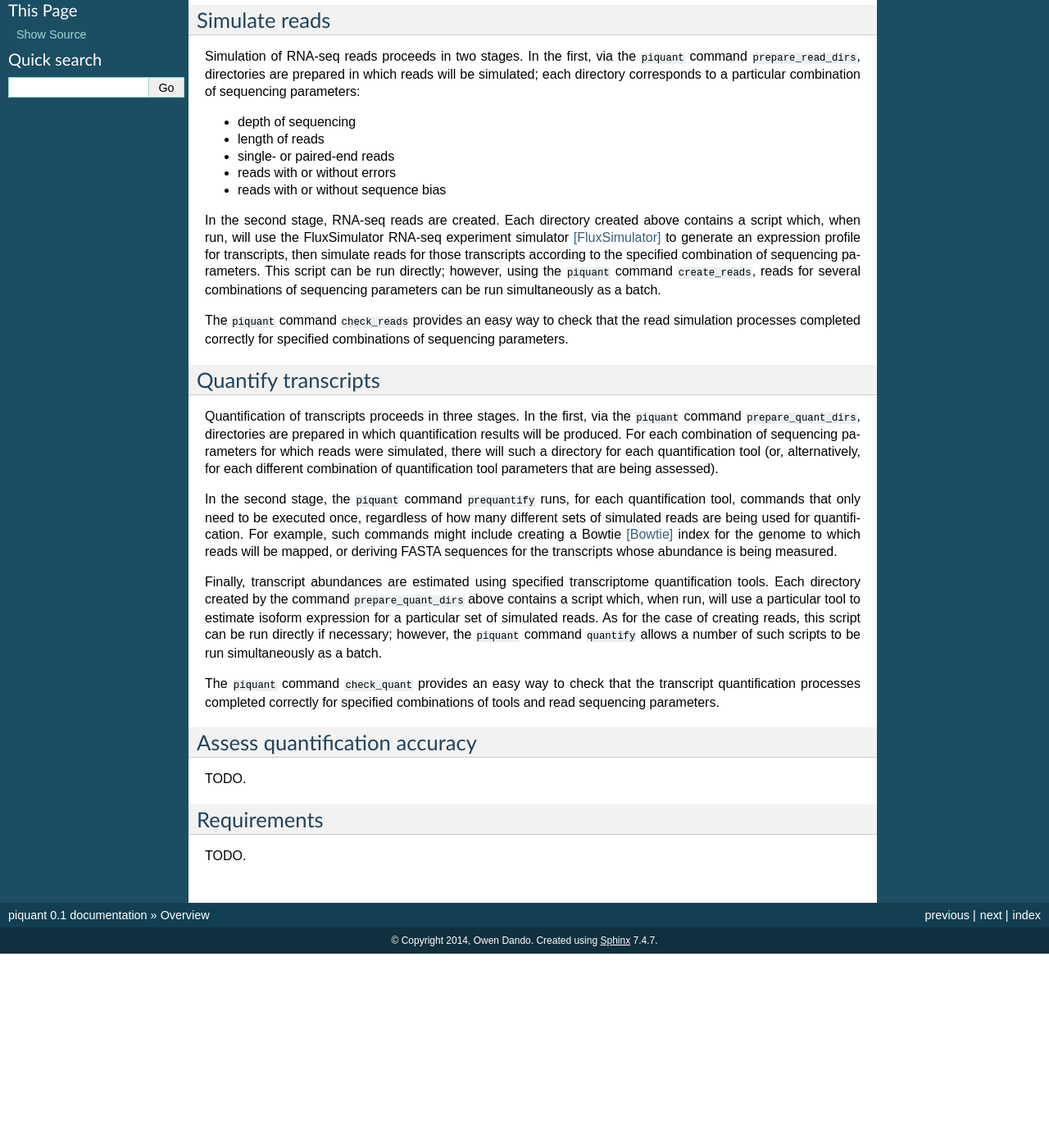
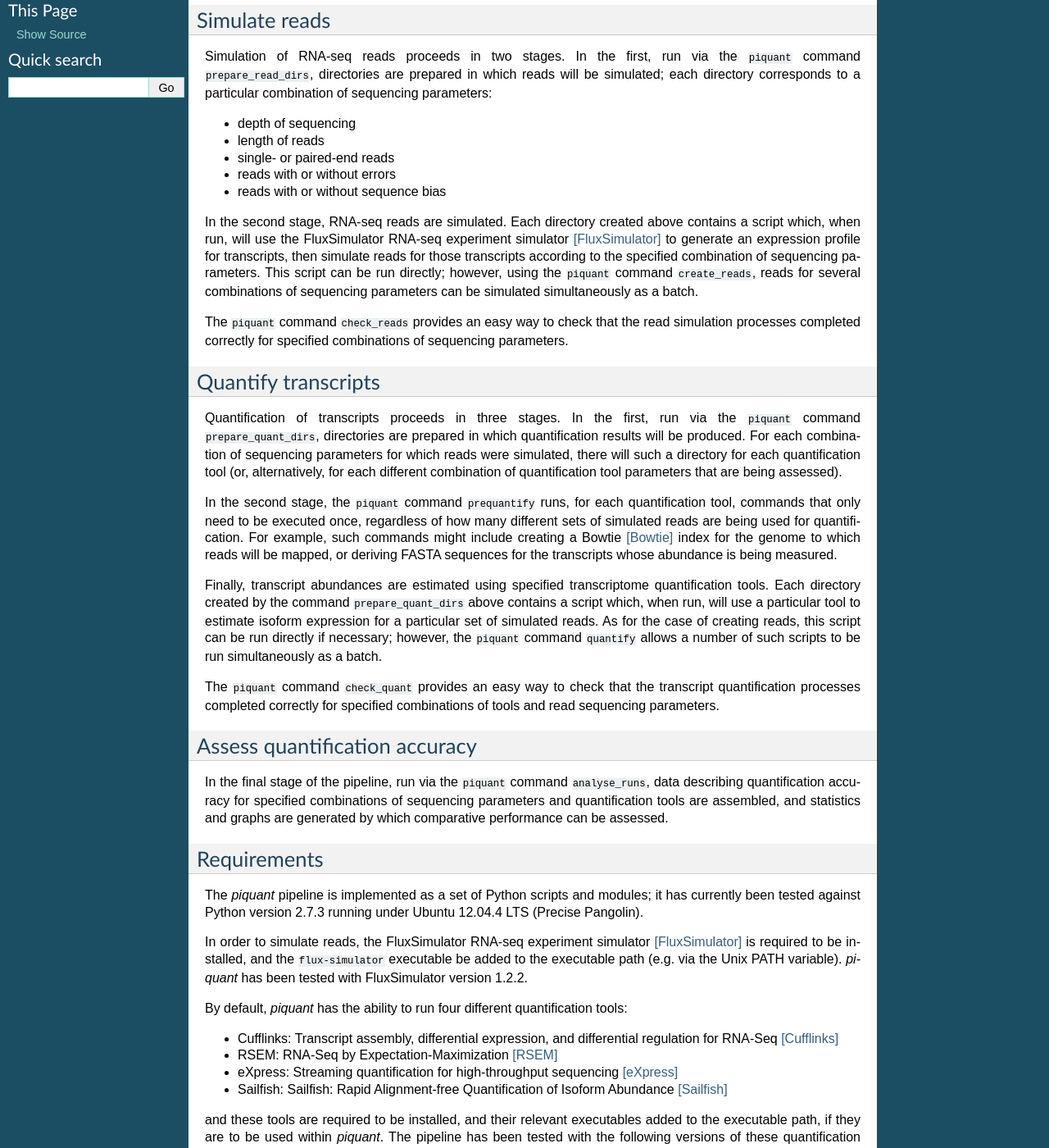
Before and after one commit to lweasel/piquant, a Sphinx documentation site: the page built from docs/overview.rst, in a window 1280 px wide and 1400 px high, scrolled down 286 px. Shown: the whole window at 82% size. Built offline with Sphinx 7.4.7, drawn with Linux system fonts in a browser that asks for light colours; before the commit the page ends 1449 px from its top, so only the background shows below that; some of the changed text lies outside the part shown.

Commit message:
Working on the requirements section of the Overview page.

```diff
--- a/docs/overview.rst
+++ b/docs/overview.rst
@@ -5,14 +5,14 @@
 
 #. Simulate RNA-seq reads under specified combinations of sequencing parameters.
 #. Run a number of transcriptome quantification tools (or the same tool with different optional parameter choices) on each set of simulated reads to estimate isoform abundances.
-#. Generate statistics and graphs to assess and compare the accuracy of each quantification tool.
+#. Generate statistics and graphs to assess and compare the performance of each quantification tool.
 
 All three stages of the pipeline can be run via different commands of the ``piquant`` script. They are described in more detail below.
 
 Simulate reads
 --------------
 
-Simulation of RNA-seq reads proceeds in two stages. In the first, via the ``piquant`` command ``prepare_read_dirs``, directories are prepared in which reads will be simulated; each directory corresponds to a particular combination of sequencing parameters:
+Simulation of RNA-seq reads proceeds in two stages. In the first, run via the ``piquant`` command ``prepare_read_dirs``, directories are prepared in which reads will be simulated; each directory corresponds to a particular combination of sequencing parameters:
 
 * depth of sequencing
 * length of reads
@@ -20,14 +20,14 @@
 * reads with or without errors
 * reads with or without sequence bias
 
-In the second stage, RNA-seq reads are created. Each directory created above contains a script which, when run, will use the FluxSimulator RNA-seq experiment simulator [FluxSimulator]_ to generate an expression profile for transcripts, then simulate reads for those transcripts according to the specified combination of sequencing parameters. This script can be run directly; however, using the ``piquant`` command ``create_reads``, reads for several combinations of sequencing parameters can be run simultaneously as a batch.
+In the second stage, RNA-seq reads are simulated. Each directory created above contains a script which, when run, will use the FluxSimulator RNA-seq experiment simulator [FluxSimulator]_ to generate an expression profile for transcripts, then simulate reads for those transcripts according to the specified combination of sequencing parameters. This script can be run directly; however, using the ``piquant`` command ``create_reads``, reads for several combinations of sequencing parameters can be simulated simultaneously as a batch.
 
 The ``piquant`` command ``check_reads`` provides an easy way to check that the read simulation processes completed correctly for specified combinations of sequencing parameters.
 
 Quantify transcripts
 --------------------
 
-Quantification of transcripts proceeds in three stages. In the first, via the ``piquant`` command ``prepare_quant_dirs``, directories are prepared in which quantification results will be produced. For each combination of sequencing parameters for which reads were simulated, there will such a directory for each quantification tool (or, alternatively, for each different combination of quantification tool parameters that are being assessed).
+Quantification of transcripts proceeds in three stages. In the first, run via the ``piquant`` command ``prepare_quant_dirs``, directories are prepared in which quantification results will be produced. For each combination of sequencing parameters for which reads were simulated, there will such a directory for each quantification tool (or, alternatively, for each different combination of quantification tool parameters that are being assessed).
 
 In the second stage, the ``piquant`` command ``prequantify`` runs, for each quantification tool, commands that only need to be executed once, regardless of how many different sets of simulated reads are being used for quantification. For example, such commands might include creating a Bowtie [Bowtie]_ index for the genome to which reads will be mapped, or deriving FASTA sequences for the transcripts whose abundance is being measured.
 
@@ -38,9 +38,25 @@
 Assess quantification accuracy
 ------------------------------
 
-TODO.
+In the final stage of the pipeline, run via the ``piquant`` command ``analyse_runs``, data describing quantification accuracy for specified combinations of sequencing parameters and quantification tools are assembled, and statistics and graphs are generated by which comparative performance can be assessed.
 
 Requirements
 ------------
 
-TODO.
+The *piquant* pipeline is implemented as a set of Python scripts and modules; it has currently been tested against Python version 2.7.3 running under Ubuntu 12.04.4 LTS (Precise Pangolin).
+
+In order to simulate reads, the FluxSimulator RNA-seq experiment simulator [FluxSimulator]_ is required to be installed, and the ``flux-simulator`` executable be added to the executable path (e.g. via the Unix PATH variable). *piquant* has been tested with FluxSimulator version 1.2.2.
+
+By default, *piquant* has the ability to run four different quantification tools:
+
+* Cufflinks: Transcript assembly, differential expression, and differential regulation for RNA-Seq [Cufflinks]_
+* RSEM: RNA-Seq by Expectation-Maximization [RSEM]_
+* eXpress: Streaming quantification for high-throughput sequencing [eXpress]_
+* Sailfish: Sailfish: Rapid Alignment-free Quantification of Isoform Abundance [Sailfish]_
+
+and these tools are required to be installed, and their relevant executables added to the executable path, if they are to be used within *piquant*. The pipeline has been tested with the following versions of these quantification tools:
+
+* Cufflinks version 2.2.0
+* RSEM version 1.2.12
+* eXpress version 1.5.1
+* Sailfish version 0.6.3
--- a/docs/references.rst
+++ b/docs/references.rst
@@ -3,5 +3,8 @@
 
 .. [Bowtie] Langmead et al., `Ultrafast and memory-efficient alignment of short DNA sequences to the human genome <http://genomebiology.com/2009/10/3/r25>`_, Genome Biology (2009). `Software homepage <http://bowtie-bio.sourceforge.net/index.shtml>`_.
 .. [Cufflinks] Trapnell et al., `Transcript assembly and quantification by RNA-Seq reveals unannotated transcripts and isoform switching during cell differentiation <http://www.nature.com/nbt/journal/v28/n5/full/nbt.1621.html>`_, Nature Biotechnology (2010); Roberts et al., `Improving RNA-Seq expression estimates by correcting for fragment bias <http://genomebiology.com/2011/12/3/R22/abstract>`_, Genome Biology (2011). `Software homepage <http://cufflinks.cbcb.umd.edu>`_.
+.. [eXpress] Roberts and Pachter, `Streaming fragment assignment for real-time analysis of sequencing experiments <http://www.nature.com/nmeth/journal/v10/n1/abs/nmeth.2251.html>`_, Nature Methods (2013). `Software homepage <http://bio.math.berkeley.edu/eXpress/index.html#>`_.
 .. [FluxSimulator] Griebel et al., `Modelling and simulating generic RNA-Seq experiments with the flux simulator <http://nar.oxfordjournals.org/content/40/20/10073>`_, Nucleic Acids Research (2012). `Software homepage <http://sammeth.net/confluence/display/SIM/Home>`_.
+.. [RSEM] Li and Dewey, `RSEM: accurate transcript quantification from RNA-Seq data with or without a reference genome <http://www.biomedcentral.com/1471-2105/12/323>`_, BMC Bioinformatics (2011). `Software homepage <http://deweylab.biostat.wisc.edu/rsem/>`_.
+.. [Sailfish] Patro et al., `Sailfish enables alignment-free isoform quantification from RNA-seq reads using lightweight algorithms. <http://www.nature.com/nbt/journal/v32/n5/abs/nbt.2862.html>`_, Nature Biotechnology (2014). `Software homepage <http://www.cs.cmu.edu/~ckingsf/software/sailfish/>`_.
 .. [TopHat] Kim et al., `TopHat2: accurate alignment of transcriptomes in the presence of insertions, deletions and gene fusions <http://genomebiology.com/2013/14/4/R36/abstract>`_, Genome Biology (2013). `Software homepage <http://tophat.cbcb.umd.edu/index.shtml>`_.
```
